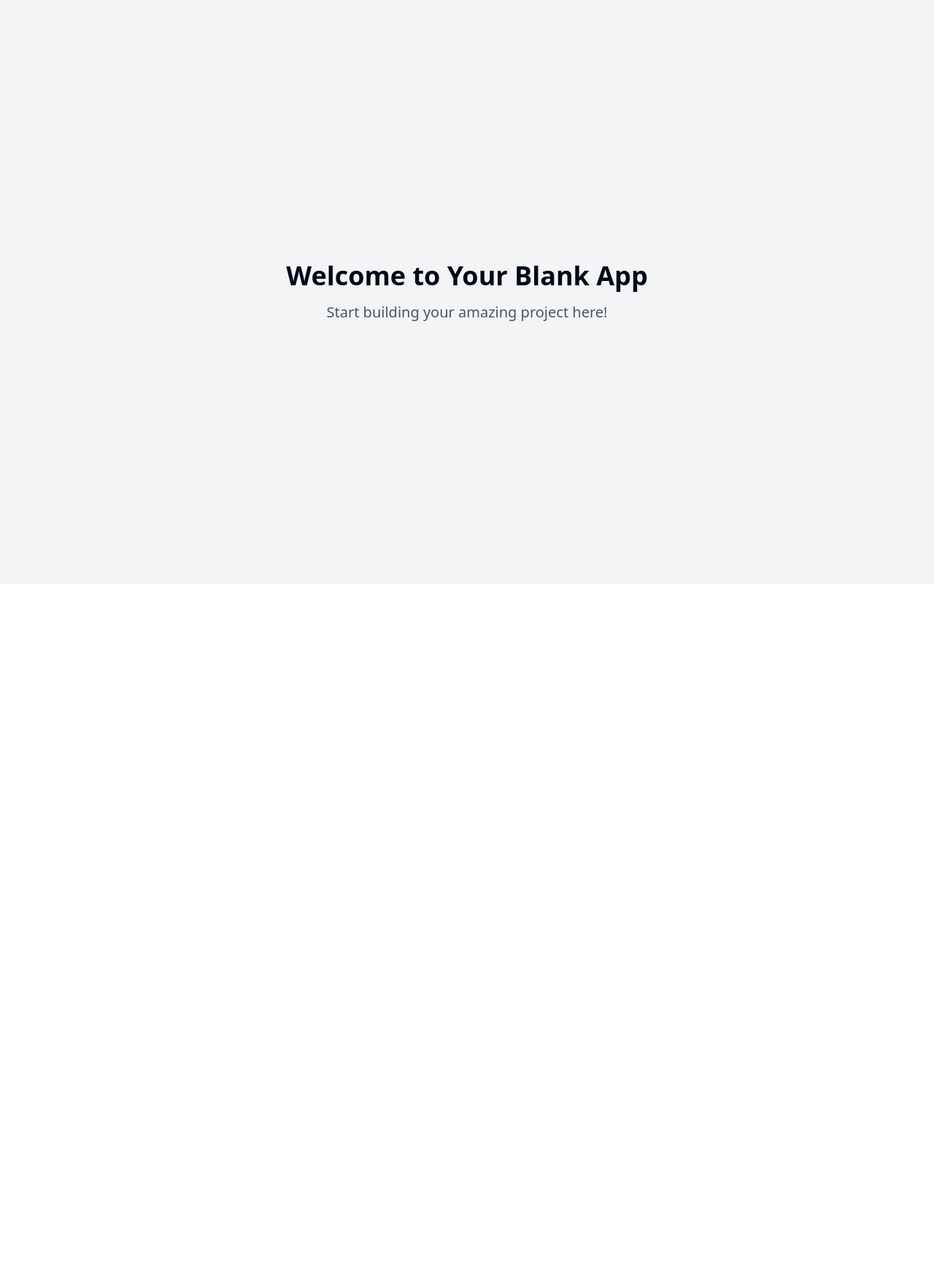
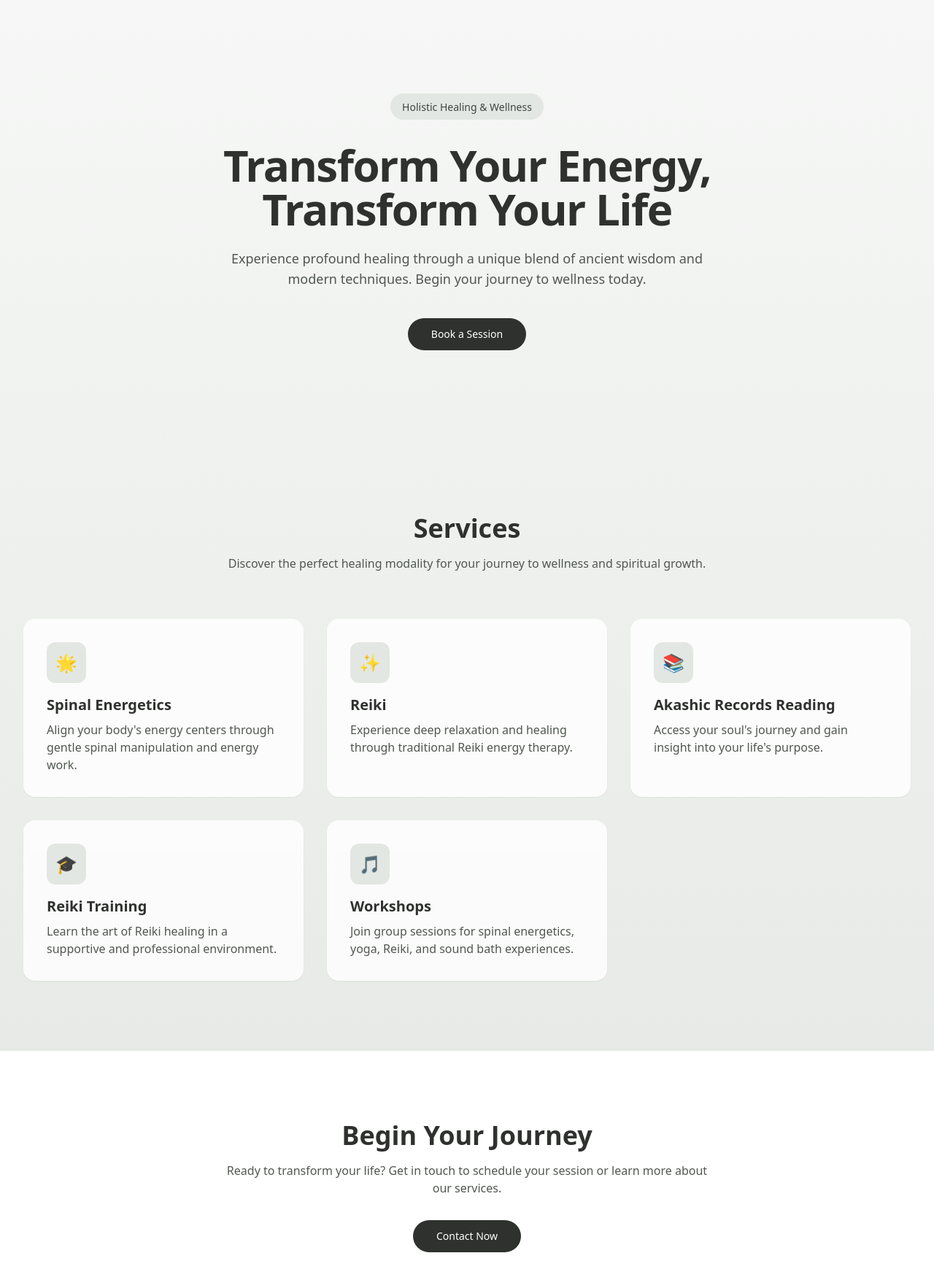
Before and after one commit to brianlapp/carlyspina-hub, a React (Vite) app: page / in a window 1280 px wide. Shown: the top 1754 px of the page at 73% size. Before the commit the page ends 800 px from the top, so only its background shows below. Built offline with nearby package versions, Linux system fonts and the light colour scheme.

Commit message:
Add initial site structure
Create a new site structure for a friend, including sections for Spinal Energetics, Reiki, Akashic Records Reading, Reiki Training, and Workshops. Further details and content will be added later.
[skip gpt_engineer]

```diff
--- a/package.json
+++ b/package.json
@@ -45,6 +45,7 @@
     "cmdk": "^1.0.0",
     "date-fns": "^3.6.0",
     "embla-carousel-react": "^8.3.0",
+    "framer-motion": "^11.15.0",
     "input-otp": "^1.2.4",
     "lucide-react": "^0.462.0",
     "next-themes": "^0.3.0",
--- /dev/null
+++ b/src/components/ServiceCard.tsx
@@ -0,0 +1,29 @@
+import { motion } from "framer-motion";
+
+interface ServiceCardProps {
+  title: string;
+  description: string;
+  icon: string;
+  delay: number;
+}
+
+export const ServiceCard = ({ title, description, icon, delay }: ServiceCardProps) => {
+  return (
+    <motion.div
+      initial={{ opacity: 0, y: 20 }}
+      whileInView={{ opacity: 1, y: 0 }}
+      transition={{ duration: 0.5, delay }}
+      viewport={{ once: true }}
+      className="group relative overflow-hidden rounded-2xl bg-white/80 p-8 shadow-sm transition-all duration-300 hover:shadow-lg backdrop-blur-sm"
+    >
+      <div className="absolute inset-0 bg-gradient-to-b from-sage-50/50 to-transparent opacity-0 transition-opacity duration-300 group-hover:opacity-100" />
+      <div className="relative z-10">
+        <div className="mb-4 inline-block rounded-xl bg-sage-100 p-3">
+          <span className="text-2xl">{icon}</span>
+        </div>
+        <h3 className="mb-2 text-xl font-semibold text-sage-900">{title}</h3>
+        <p className="text-sage-600">{description}</p>
+      </div>
+    </motion.div>
+  );
+};
--- a/src/pages/Index.tsx
+++ b/src/pages/Index.tsx
@@ -1,12 +1,139 @@
-// Update this page (the content is just a fallback if you fail to update the page)
+import { motion } from "framer-motion";
+import { ServiceCard } from "@/components/ServiceCard";
+
+const services = [
+  {
+    title: "Spinal Energetics",
+    description: "Align your body's energy centers through gentle spinal manipulation and energy work.",
+    icon: "🌟",
+    delay: 0.1,
+  },
+  {
+    title: "Reiki",
+    description: "Experience deep relaxation and healing through traditional Reiki energy therapy.",
+    icon: "✨",
+    delay: 0.2,
+  },
+  {
+    title: "Akashic Records Reading",
+    description: "Access your soul's journey and gain insight into your life's purpose.",
+    icon: "📚",
+    delay: 0.3,
+  },
+  {
+    title: "Reiki Training",
+    description: "Learn the art of Reiki healing in a supportive and professional environment.",
+    icon: "🎓",
+    delay: 0.4,
+  },
+  {
+    title: "Workshops",
+    description: "Join group sessions for spinal energetics, yoga, Reiki, and sound bath experiences.",
+    icon: "🎵",
+    delay: 0.5,
+  },
+];
 
 const Index = () => {
   return (
-    <div className="min-h-screen flex items-center justify-center bg-gray-100">
-      <div className="text-center">
-        <h1 className="text-4xl font-bold mb-4">Welcome to Your Blank App</h1>
-        <p className="text-xl text-gray-600">Start building your amazing project here!</p>
-      </div>
+    <div className="min-h-screen bg-gradient-to-b from-sage-50 to-sage-100">
+      {/* Hero Section */}
+      <section className="relative overflow-hidden px-6 py-24 sm:px-8 sm:py-32">
+        <motion.div
+          initial={{ opacity: 0, y: 20 }}
+          animate={{ opacity: 1, y: 0 }}
+          transition={{ duration: 0.6 }}
+          className="mx-auto max-w-7xl text-center"
+        >
+          <motion.div
+            initial={{ opacity: 0 }}
+            animate={{ opacity: 1 }}
+            transition={{ delay: 0.2 }}
+            className="mb-8 inline-block rounded-full bg-sage-100 px-4 py-1.5"
+          >
+            <span className="text-sm font-medium text-sage-700">Holistic Healing & Wellness</span>
+          </motion.div>
+          <motion.h1
+            initial={{ opacity: 0, y: 20 }}
+            animate={{ opacity: 1, y: 0 }}
+            transition={{ delay: 0.3 }}
+            className="mb-6 text-4xl font-bold tracking-tight text-sage-900 sm:text-6xl"
+          >
+            Transform Your Energy,
+            <br />
+            Transform Your Life
+          </motion.h1>
+          <motion.p
+            initial={{ opacity: 0, y: 20 }}
+            animate={{ opacity: 1, y: 0 }}
+            transition={{ delay: 0.4 }}
+            className="mx-auto mb-10 max-w-2xl text-lg text-sage-600"
+          >
+            Experience profound healing through a unique blend of ancient wisdom and modern techniques.
+            Begin your journey to wellness today.
+          </motion.p>
+          <motion.div
+            initial={{ opacity: 0 }}
+            animate={{ opacity: 1 }}
+            transition={{ delay: 0.5 }}
+          >
+            <a
+              href="#contact"
+              className="inline-block rounded-full bg-sage-900 px-8 py-3 text-sm font-medium text-white transition-colors hover:bg-sage-800"
+            >
+              Book a Session
+            </a>
+          </motion.div>
+        </motion.div>
+      </section>
+
+      {/* Services Section */}
+      <section className="px-6 py-24 sm:px-8">
+        <div className="mx-auto max-w-7xl">
+          <motion.div
+            initial={{ opacity: 0, y: 20 }}
+            whileInView={{ opacity: 1, y: 0 }}
+            transition={{ duration: 0.5 }}
+            viewport={{ once: true }}
+            className="mb-16 text-center"
+          >
+            <h2 className="mb-4 text-3xl font-bold text-sage-900 sm:text-4xl">Services</h2>
+            <p className="mx-auto max-w-2xl text-sage-600">
+              Discover the perfect healing modality for your journey to wellness and spiritual growth.
+            </p>
+          </motion.div>
+          <div className="grid gap-8 sm:grid-cols-2 lg:grid-cols-3">
+            {services.map((service) => (
+              <ServiceCard key={service.title} {...service} />
+            ))}
+          </div>
+        </div>
+      </section>
+
+      {/* Contact Section */}
+      <section id="contact" className="bg-white px-6 py-24 sm:px-8">
+        <div className="mx-auto max-w-7xl">
+          <motion.div
+            initial={{ opacity: 0, y: 20 }}
+            whileInView={{ opacity: 1, y: 0 }}
+            transition={{ duration: 0.5 }}
+            viewport={{ once: true }}
+            className="text-center"
+          >
+            <h2 className="mb-4 text-3xl font-bold text-sage-900 sm:text-4xl">Begin Your Journey</h2>
+            <p className="mx-auto mb-8 max-w-2xl text-sage-600">
+              Ready to transform your life? Get in touch to schedule your session or learn more about
+              our services.
+            </p>
+            <a
+              href="mailto:contact@example.com"
+              className="inline-block rounded-full bg-sage-900 px-8 py-3 text-sm font-medium text-white transition-colors hover:bg-sage-800"
+            >
+              Contact Now
+            </a>
+          </motion.div>
+        </div>
+      </section>
     </div>
   );
 };
--- a/tailwind.config.ts
+++ b/tailwind.config.ts
@@ -12,85 +12,111 @@ export default {
   theme: {
     container: {
       center: true,
-			padding: '2rem',
+      padding: "2rem",
       screens: {
-				'2xl': '1400px'
-			}
+        "2xl": "1400px",
+      },
     },
     extend: {
       colors: {
-				border: 'hsl(var(--border))',
-				input: 'hsl(var(--input))',
-				ring: 'hsl(var(--ring))',
-				background: 'hsl(var(--background))',
-				foreground: 'hsl(var(--foreground))',
+        border: "hsl(var(--border))",
+        input: "hsl(var(--input))",
+        ring: "hsl(var(--ring))",
+        background: "hsl(var(--background))",
+        foreground: "hsl(var(--foreground))",
+        sage: {
+          50: "#f6f7f6",
+          100: "#e3e7e3",
+          200: "#c6cdc6",
+          300: "#a3aea3",
+          400: "#808c80",
+          500: "#666f66",
+          600: "#515751",
+          700: "#414541",
+          800: "#363936",
+          900: "#2f312f",
+        },
+        earth: {
+          50: "#faf6f3",
+          100: "#e9dfd6",
+          200: "#d5c3b3",
+          300: "#c0a28c",
+          400: "#ab816a",
+          500: "#9b6d55",
+          600: "#885847",
+          700: "#6d473a",
+          800: "#593b32",
+          900: "#4b332c",
+        },
         primary: {
-					DEFAULT: 'hsl(var(--primary))',
-					foreground: 'hsl(var(--primary-foreground))'
+          DEFAULT: "hsl(var(--primary))",
+          foreground: "hsl(var(--primary-foreground))",
         },
         secondary: {
-					DEFAULT: 'hsl(var(--secondary))',
-					foreground: 'hsl(var(--secondary-foreground))'
+          DEFAULT: "hsl(var(--secondary))",
+          foreground: "hsl(var(--secondary-foreground))",
         },
         destructive: {
-					DEFAULT: 'hsl(var(--destructive))',
-					foreground: 'hsl(var(--destructive-foreground))'
+          DEFAULT: "hsl(var(--destructive))",
+          foreground: "hsl(var(--destructive-foreground))",
         },
         muted: {
-					DEFAULT: 'hsl(var(--muted))',
-					foreground: 'hsl(var(--muted-foreground))'
+          DEFAULT: "hsl(var(--muted))",
+          foreground: "hsl(var(--muted-foreground))",
         },
         accent: {
-					DEFAULT: 'hsl(var(--accent))',
-					foreground: 'hsl(var(--accent-foreground))'
+          DEFAULT: "hsl(var(--accent))",
+          foreground: "hsl(var(--accent-foreground))",
         },
         popover: {
-					DEFAULT: 'hsl(var(--popover))',
-					foreground: 'hsl(var(--popover-foreground))'
+          DEFAULT: "hsl(var(--popover))",
+          foreground: "hsl(var(--popover-foreground))",
         },
         card: {
-					DEFAULT: 'hsl(var(--card))',
-					foreground: 'hsl(var(--card-foreground))'
+          DEFAULT: "hsl(var(--card))",
+          foreground: "hsl(var(--card-foreground))",
         },
-				sidebar: {
-					DEFAULT: 'hsl(var(--sidebar-background))',
-					foreground: 'hsl(var(--sidebar-foreground))',
-					primary: 'hsl(var(--sidebar-primary))',
-					'primary-foreground': 'hsl(var(--sidebar-primary-foreground))',
-					accent: 'hsl(var(--sidebar-accent))',
-					'accent-foreground': 'hsl(var(--sidebar-accent-foreground))',
-					border: 'hsl(var(--sidebar-border))',
-					ring: 'hsl(var(--sidebar-ring))'
-				}
       },
       borderRadius: {
-				lg: 'var(--radius)',
-				md: 'calc(var(--radius) - 2px)',
-				sm: 'calc(var(--radius) - 4px)'
+        lg: "var(--radius)",
+        md: "calc(var(--radius) - 2px)",
+        sm: "calc(var(--radius) - 4px)",
       },
       keyframes: {
-				'accordion-down': {
-					from: {
-						height: '0'
+        "accordion-down": {
+          from: { height: "0" },
+          to: { height: "var(--radix-accordion-content-height)" },
         },
-					to: {
-						height: 'var(--radix-accordion-content-height)'
-					}
+        "accordion-up": {
+          from: { height: "var(--radix-accordion-content-height)" },
+          to: { height: "0" },
         },
-				'accordion-up': {
-					from: {
-						height: 'var(--radix-accordion-content-height)'
+        "fade-up": {
+          "0%": {
+            opacity: "0",
+            transform: "translateY(20px)",
           },
-					to: {
-						height: '0'
-					}
-				}
+          "100%": {
+            opacity: "1",
+            transform: "translateY(0)",
+          },
+        },
+        "fade-in": {
+          "0%": {
+            opacity: "0",
+          },
+          "100%": {
+            opacity: "1",
+          },
+        },
       },
       animation: {
-				'accordion-down': 'accordion-down 0.2s ease-out',
-				'accordion-up': 'accordion-up 0.2s ease-out'
-			}
-		}
+        "accordion-down": "accordion-down 0.2s ease-out",
+        "accordion-up": "accordion-up 0.2s ease-out",
+        "fade-up": "fade-up 0.5s ease-out forwards",
+        "fade-in": "fade-in 0.3s ease-out forwards",
+      },
+    },
   },
   plugins: [require("tailwindcss-animate")],
 } satisfies Config;
```
Also changed, not shown: 1 other file (tests, documents, lock files or other folders). Lines whose indentation alone changed are shown as unchanged.
